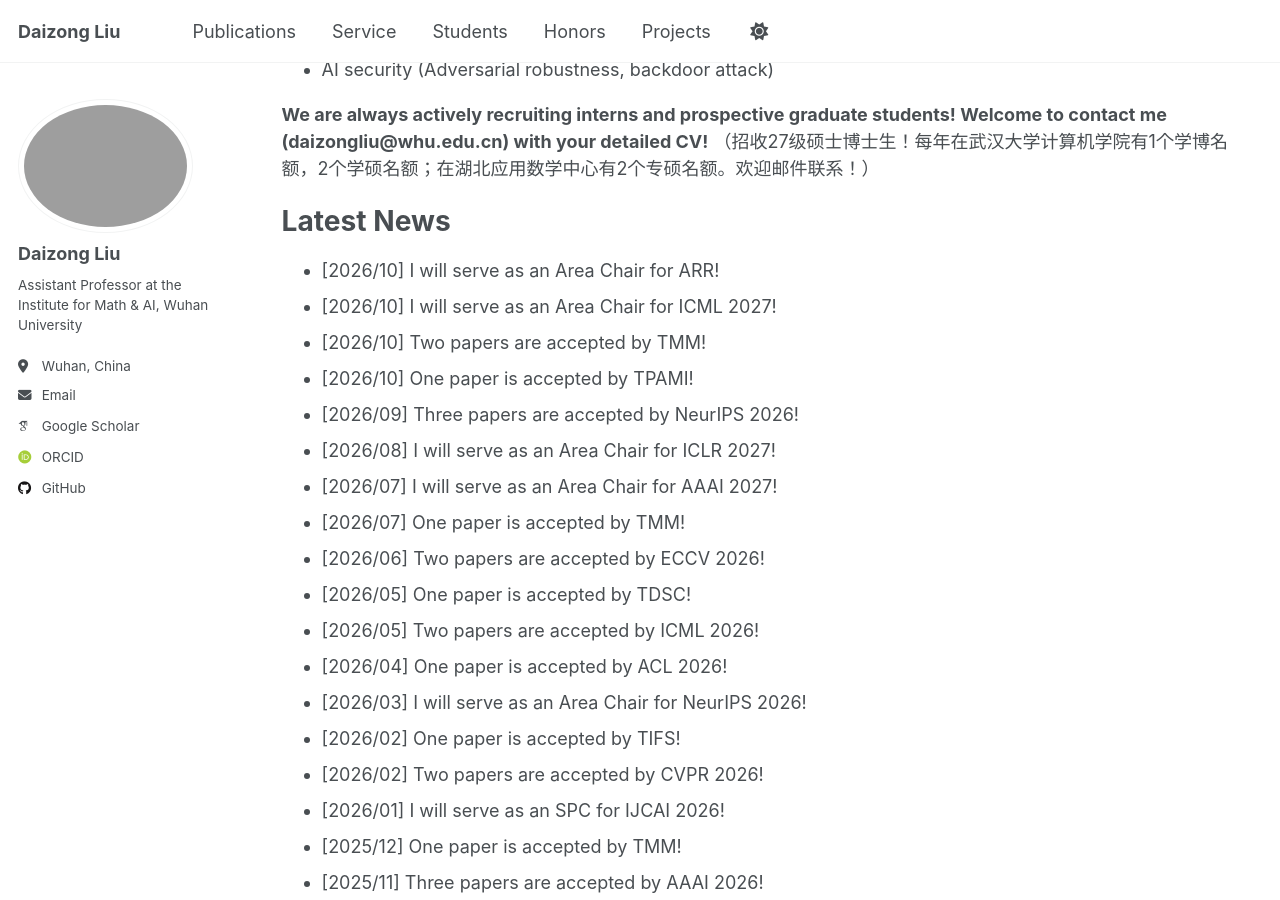
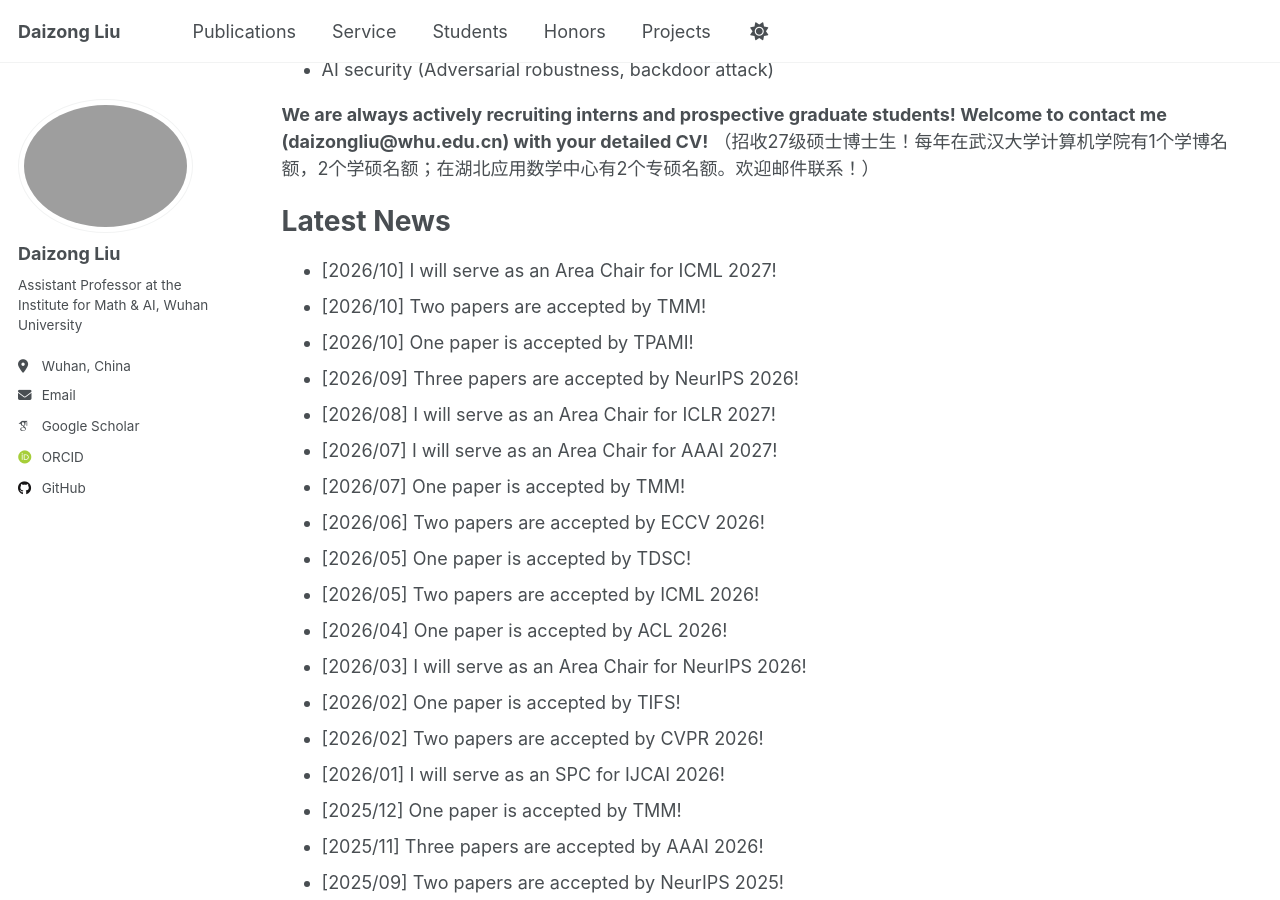
Before and after one commit to liudaizong/liudaizong.github.io, a Jekyll site: the page built from _pages/about.md, in a window 1280 px wide and 900 px high, scrolled down 451 px. Built offline with Jekyll 4.4.1, drawn with Linux system fonts in a browser that asks for light colours; some web fonts are replaced.

Commit message:
Update about.md

```diff
--- a/_pages/about.md
+++ b/_pages/about.md
@@ -21,7 +21,6 @@ My broad research interests include Multimodal Reasoning, 3D Point Cloud Percept
 
 Latest News
 ======
-* [2026/10] I will serve as an Area Chair for ARR!
 * [2026/10] I will serve as an Area Chair for ICML 2027!
 * [2026/10] Two papers are accepted by TMM!
 * [2026/10] One paper is accepted by TPAMI!
```
